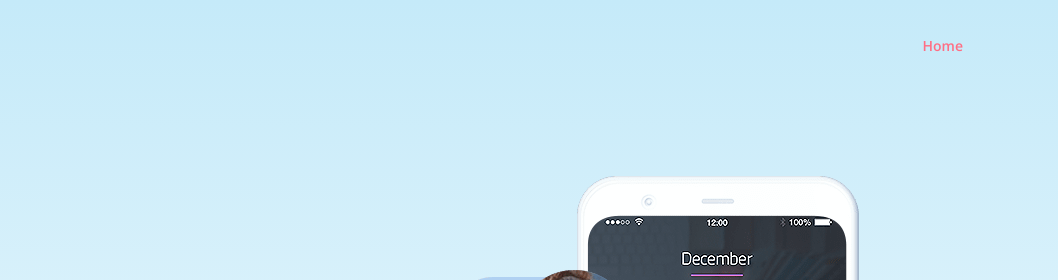
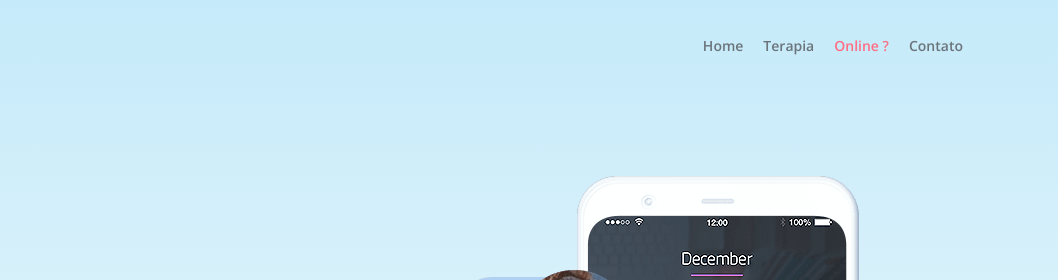
Before and after one commit to psigescicabelo/psciologa, a plain HTML site: page index.html in a window 1280 px wide. Shown: the top 280 px of the page, 222-1280 px from the left. Drawn offline with nearby package versions, Linux system fonts and the light colour scheme.

Commit message:
Add files via upload

```diff
--- a/index.html
+++ b/index.html
@@ -53,37 +53,19 @@
                     <li class="nav-item">
                         <a class="nav-link page-scroll" href="#header">Home <span class="sr-only">(current)</span></a>
                     </li>
-                    <!--<li class="nav-item">
-                        <a class="nav-link page-scroll" href="#features">Features</a>
+                    <li class="nav-item">
+                        <a class="nav-link page-scroll" href="#features">Terapia</a>
                     </li>
                     <li class="nav-item">
-                        <a class="nav-link page-scroll" href="#details">Details</a>
+                        <a class="nav-link page-scroll" href="#details">Online ?</a>
                     </li>
+
+
                     <li class="nav-item">
-                        <a class="nav-link page-scroll" href="#pricing">Pricing</a>
-                    </li>
-                    <li class="nav-item dropdown">
-                        <a class="nav-link dropdown-toggle" href="#" id="dropdown01" data-toggle="dropdown" aria-haspopup="true" aria-expanded="false">Drop</a>
-                        <div class="dropdown-menu" aria-labelledby="dropdown01">
-                            <a class="dropdown-item page-scroll" href="article.html">Article Details</a>
-                            <div class="dropdown-divider"></div>
-                            <a class="dropdown-item page-scroll" href="terms.html">Terms Conditions</a>
-                            <div class="dropdown-divider"></div>
-                            <a class="dropdown-item page-scroll" href="privacy.html">Privacy Policy</a>
-                        </div>
-                    </li>
-                    <li class="nav-item">
-                        <a class="nav-link page-scroll" href="#download">Download</a>
+                        <a class="nav-link page-scroll" href="https://api.whatsapp.com/send?phone=5511952778022">Contato</a>
                     </li>
                 </ul>
-                <span class="nav-item app-store-icons">
-                    <a href="#your-link">
-                        <i class="fab fa-apple"></i>
-                    </a>
-                    <a href="#your-link">
-                        <i class="fab fa-android"></i>
-                    </a>
-                </span>
+
             </div> <!-- end of navbar-collapse -->
         </div> <!-- end of container -->
     </nav> <!-- end of navbar
```
